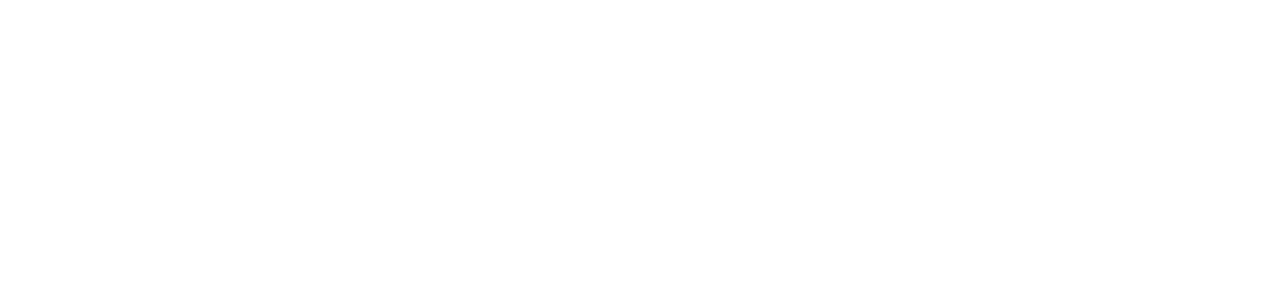
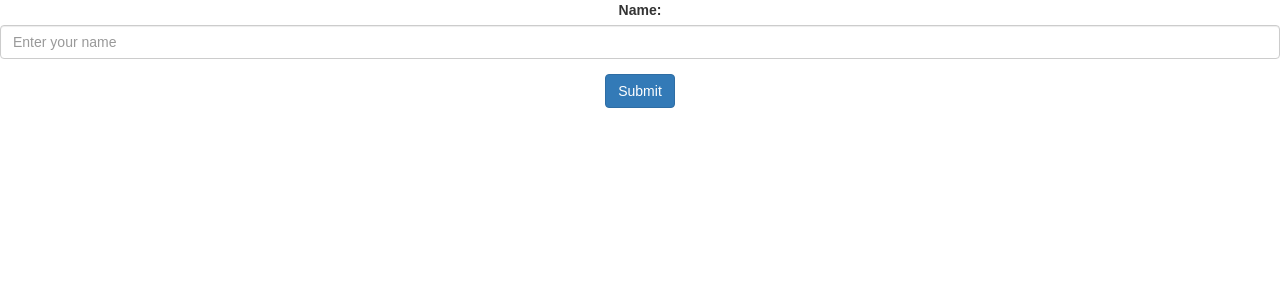
Before and after one commit to codeguru42/loan-calculator, a React (Create React App) app: page / in a window 1280 px wide. Shown: the top 300 px of the page. Built offline with nearby package versions, Linux system fonts and the light colour scheme.

Commit message:
Add a simple form

```diff
--- a/src/App.js
+++ b/src/App.js
@@ -1,11 +1,40 @@
-import React, { Component } from 'react';
+import React, {Component} from 'react';
 import './App.css';
+import {Button, ControlLabel, FormControl, FormGroup} from "react-bootstrap";
 
 class App extends Component {
+  constructor(props, context) {
+    super(props, context);
+    this.handleNameChange = this.handleNameChange.bind(this);
+    this.submit = this.submit.bind(this);
+    this.state = {name: ''};
+  }
+
+  handleNameChange(e) {
+    this.setState({name: e.target.value})
+  }
+
+  submit(e) {
+    alert(`Hello, ${this.state.name}`);
+  }
+
   render() {
     return (
-      <div className="App">
-      </div>
+        <div className="App">
+          <FormGroup controlId={'formName'}>
+            <ControlLabel>Name:</ControlLabel>
+            <FormControl type={'text'}
+                         value={this.state.name}
+                         placeholder={'Enter your name'}
+                         onChange={this.handleNameChange}
+            />
+          </FormGroup>
+          <Button bsStyle={'primary'}
+                  onClick={this.submit}
+          >
+            Submit
+          </Button>
+        </div>
     );
   }
 }
```
